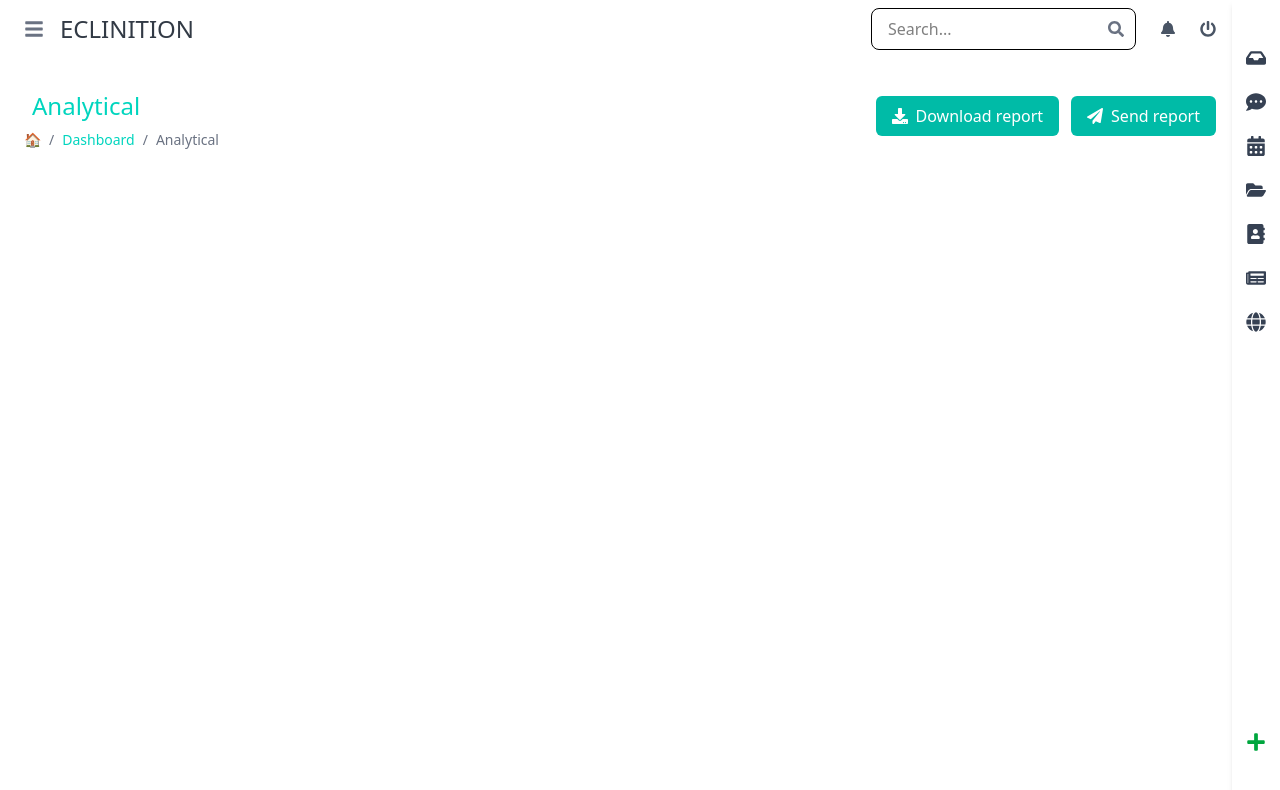
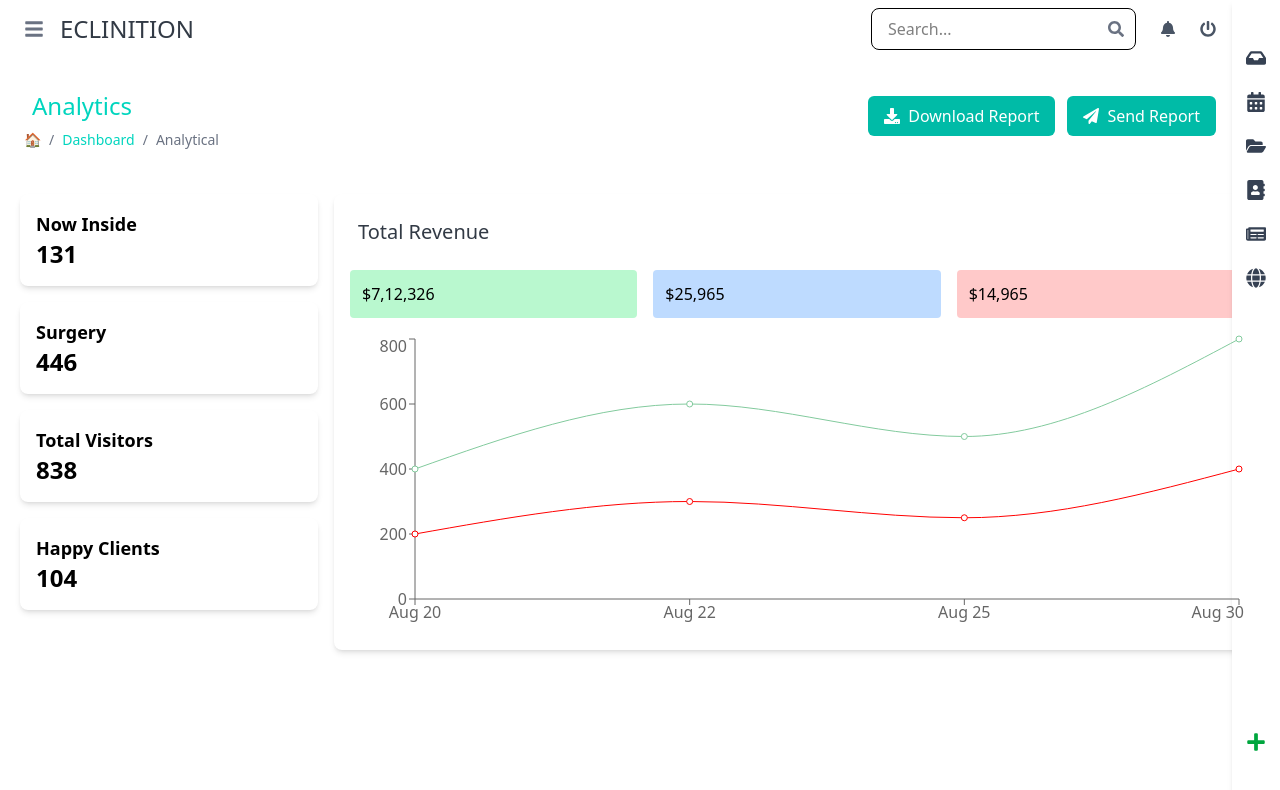
Before and after one commit to SharmaNehaJava/wrraptheme, a React (Vite) app: page /dashboard/analytics in a window 1280 px wide. Shown: the top 790 px of the page. Built offline with nearby package versions, Linux system fonts and the light colour scheme.

Commit message:
routing created and dashboard/analytics page started

```diff
--- a/package.json
+++ b/package.json
@@ -15,6 +15,7 @@
     "react-dom": "^19.0.0",
     "react-icons": "^5.5.0",
     "react-router-dom": "^7.2.0",
+    "recharts": "^2.15.1",
     "tailwindcss": "^4.0.10"
   },
   "devDependencies": {
--- a/src/App.jsx
+++ b/src/App.jsx
@@ -1,34 +1,94 @@
-import { BrowserRouter as Router, Routes, Route } from "react-router-dom";
+import { BrowserRouter as Router, Routes, Route, Navigate, useLocation } from "react-router-dom";
 import Navbar from "./components/Navbar";
 import RightSidebar from "./components/RightSidebar";
+// import Sidebar from "./components/Sidebar"; // Sidebar for navigation
 import Heading from "./components/Heading";
+
+import Analytics from "./pages/Analytics";
+// import Covid from "./pages/Covid";
+import Messages from "./pages/Messages";
+import Calendar from "./pages/Calendar";
+import Files from "./pages/Files";
+import Contacts from "./pages/Contacts";
+import Blog from "./pages/Blog";
+import WebApp from "./pages/WebApp";
+
 import { FaDownload, FaPaperPlane } from "react-icons/fa";
 
+// Route Configurations for Breadcrumbs & Buttons
+const routesConfig = {
+  // "/": { title: "Dashboard", breadcrumbs: ["Dashboard", "Analytics"], buttons: [] },
+  "/dashboard/analytics": {
+    title: "Analytics",
+    breadcrumbs: [
+      { text: "Dashboard" },
+      { text: "Analytical" },
+    ],
+    buttons: [
+      { text: "Download Report", icon: <FaDownload />, onClick: () => alert("Downloading...") },
+      { text: "Send Report", icon: <FaPaperPlane />, onClick: () => alert("Sending...") }
+    ]
+  },
+  // "/dashboard/covid": { title: "Covid-19", breadcrumbs: [{text:"Dashboard"}, {text:"Covid-19"}], buttons: [] },
+  "/app/messages": { title: "Messages", breadcrumbs: [{text:"App"},{text: "Messages"}], buttons: [] },
+  "/app/calendar": { title: "Calendar", breadcrumbs: [{text:"App"}, {text:"Calendar"}], buttons: [] },
+  "/app/files": { title: "Files", breadcrumbs: [{text:"App"}, {text:"Files"}], buttons: [] },
+  "/app/contacts": { title: "Contacts", breadcrumbs: [{text:"App"}, {text:"Contacts"}], buttons: [] },
+  "/app/blog": { title: "Blog", breadcrumbs: [{text:"App"}, {text:"Blog"}], buttons: [] },
+  "/app/web-app": { title: "Web App", breadcrumbs: [{text:"App"}, {text:"Web App"}], buttons: [] },
+};
+
+// Layout Component to Render Sidebar & Content
+const MainLayout = () => {
+  const location = useLocation();
+  const currentRoute = routesConfig[location.pathname] || {
+    title: "Page Not Found",
+    breadcrumbs: ["404"],
+    buttons: [],
+  };
+
+  return (
+    <>
+      <Navbar />
+      <RightSidebar/>
+        {/* <Sidebar /> */}
+
+          <Heading
+            title={currentRoute.title}
+            breadcrumbs={currentRoute.breadcrumbs}
+            buttons={currentRoute.buttons}
+          />
+          <Routes>
+            {/* Redirect root to Analytics */}
+            <Route path="/" element={<Navigate to="/dashboard/analytics" replace />} />
+
+            {/* Dashboard Pages */}
+            <Route path="/dashboard/analytics" element={<Analytics />} />
+            {/* <Route path="/dashboard/covid" element={<Covid />} /> */}
+
+            {/* App Pages */}
+            <Route path="/app/messages" element={<Messages />} />
+            <Route path="/app/calendar" element={<Calendar />} />
+            <Route path="/app/files" element={<Files />} />
+            <Route path="/app/contacts" element={<Contacts />} />
+            <Route path="/app/blog" element={<Blog />} />
+            <Route path="/app/web-app" element={<WebApp />} />
+
+            {/* Fallback for unknown routes */}
+            <Route path="*" element={<h1 className="text-center text-red-500 mt-5">404 - Page Not Found</h1>} />
+          </Routes>
+
+    </>
+  );
+};
+
+// Main App Component
 function App() {
   return (
-    <>
-      <Router>
-        <Navbar />
-        <RightSidebar/>
-        <Heading
-        title="Analytical"
-        breadcrumbs={[
-          { text: "Dashboard" },
-          { text: "Analytical" },
-        ]}
-        buttons={[
-          { text: "Download report", icon: <FaDownload />, onClick: () => alert("Downloading...") },
-          { text: "Send report", icon: <FaPaperPlane />,  onClick: () => alert("Sending...") },
-        ]}
-      />
-        <Routes>
-          {/* <Route path="/" element={<Home />} />
-          <Route path="/about" element={<About />} />
-          <Route path="/contact" element={<Contact />} /> */}
-        </Routes>
-      </Router>
-    </>
-  )
+    <Router>
+      <MainLayout />
+    </Router>
+  );
 }
 
-export default App
+export default App;
--- /dev/null
+++ b/src/components/LeftSidebar.jsx
@@ -0,0 +1,80 @@
+import { FaTimes } from "react-icons/fa";
+
+const Sidebar = ({ isOpen, onClose }) => {
+  return (
+    <>
+      {/* Sidebar Overlay */}
+      {isOpen && (
+        <div
+          className="fixed inset-0 bg-black bg-opacity-50 z-40"
+          onClick={onClose}
+        ></div>
+      )}
+
+      {/* Sidebar */}
+      <aside
+        className={`fixed top-0 right-0 w-80 h-full bg-white shadow-lg z-50 transform ${
+          isOpen ? "translate-x-0" : "translate-x-full"
+        } transition-transform duration-300`}
+      >
+        {/* Sidebar Header */}
+        <div className="flex items-center justify-between p-4 border-b">
+          <h2 className="text-xl font-medium">Menu</h2>
+          <button onClick={onClose}>
+            <FaTimes className="text-gray-600 text-lg" />
+          </button>
+        </div>
+
+        {/* Sidebar Content */}
+        <div className="p-4">
+          {/* Profile Section */}
+          <div className="flex items-center gap-4 mb-4">
+            <img
+              src="https://via.placeholder.com/50"
+              alt="Profile"
+              className="w-12 h-12 rounded-full"
+            />
+            <div>
+              <p className="text-lg font-medium">Dr. Chandler Bing</p>
+              <button className="text-sm text-blue-500 underline">My Profile</button>
+            </div>
+          </div>
+
+          {/* Stats Section */}
+          <div className="grid grid-cols-3 text-center mb-4">
+            <div>
+              <p className="text-lg font-bold">14</p>
+              <p className="text-sm text-gray-500">Exp</p>
+            </div>
+            <div>
+              <p className="text-lg font-bold">13</p>
+              <p className="text-sm text-gray-500">Awards</p>
+            </div>
+            <div>
+              <p className="text-lg font-bold">213</p>
+              <p className="text-sm text-gray-500">Clients</p>
+            </div>
+          </div>
+
+          {/* Navigation Links */}
+          <ul className="space-y-4">
+            <li className="cursor-pointer p-2 rounded hover:bg-gray-100">
+              Dashboard
+            </li>
+            <li className="cursor-pointer p-2 rounded hover:bg-gray-100">
+              Doctors
+            </li>
+            <li className="cursor-pointer p-2 rounded hover:bg-gray-100">
+              Patients
+            </li>
+            <li className="cursor-pointer p-2 rounded hover:bg-gray-100">
+              Settings
+            </li>
+          </ul>
+        </div>
+      </aside>
+    </>
+  );
+};
+
+export default Sidebar;
--- a/src/components/RightSidebar.jsx
+++ b/src/components/RightSidebar.jsx
@@ -1,44 +1,35 @@
 import { FaInbox, FaCommentDots, FaCalendarAlt, FaFolderOpen, FaAddressBook, FaNewspaper, FaGlobe, FaPlus } from "react-icons/fa";
+import { useNavigate } from "react-router-dom";
 
 const RightSidebar = () => {
+  const navigate = useNavigate();
+
   return (
     <div className="fixed right-0 top-0 h-full w-12 bg-white shadow-md flex flex-col items-center py-12 gap-6">
-      {/* Inbox */}
-      <button className="text-xl text-gray-700 hover:text-blue-500">
+      <button className="text-xl text-gray-700 hover:text-blue-500" onClick={() => navigate("/app/messages")}>
         <FaInbox />
       </button>
 
-      {/* Chat */}
-      <button className="text-xl text-gray-700 hover:text-blue-500">
-        <FaCommentDots />
-      </button>
-
-      {/* Calendar */}
-      <button className="text-xl text-gray-700 hover:text-blue-500">
+      <button className="text-xl text-gray-700 hover:text-blue-500" onClick={() => navigate("/app/calendar")}>
         <FaCalendarAlt />
       </button>
 
-      {/* File Manager */}
-      <button className="text-xl text-gray-700 hover:text-blue-500">
+      <button className="text-xl text-gray-700 hover:text-blue-500" onClick={() => navigate("/app/files")}>
         <FaFolderOpen />
       </button>
 
-      {/* Contact List */}
-      <button className="text-xl text-gray-700 hover:text-blue-500">
+      <button className="text-xl text-gray-700 hover:text-blue-500" onClick={() => navigate("/app/contacts")}>
         <FaAddressBook />
       </button>
 
-      {/* Blog */}
-      <button className="text-xl text-gray-700 hover:text-blue-500">
+      <button className="text-xl text-gray-700 hover:text-blue-500" onClick={() => navigate("/app/blog")}>
         <FaNewspaper />
       </button>
 
-      {/* Globe / Website */}
-      <button className="text-xl text-gray-700 hover:text-blue-500">
+      <button className="text-xl text-gray-700 hover:text-blue-500" onClick={() => navigate("/app/web-app")}>
         <FaGlobe />
       </button>
 
-      {/* Plus (+) Button */}
       <button className="text-xl text-green-600 hover:text-green-800 mt-auto">
         <FaPlus />
       </button>
--- /dev/null
+++ b/src/pages/Analytics.jsx
@@ -0,0 +1,60 @@
+import { useState, useEffect } from "react";
+import { BarChart, Bar, LineChart, Line, XAxis, YAxis, Tooltip, CartesianGrid, ResponsiveContainer } from "recharts";
+
+const Analytics = () => {
+    const [stats, setStats] = useState([
+        { title: "Now Inside", value: 351 },
+        { title: "Surgery", value: 24 },
+        { title: "Total Visitors", value: "32k" },
+        { title: "Happy Clients", value: 780 }
+    ]);
+
+    useEffect(() => {
+        const interval = setInterval(() => {
+            setStats(stats.map(stat => ({ ...stat, value: Math.floor(Math.random() * 1000) })));
+        }, 5000);
+        return () => clearInterval(interval);
+    }, [stats]);
+
+    const revenueData = [
+        { date: "Aug 20", revenue: 400, expense: 200 },
+        { date: "Aug 22", revenue: 600, expense: 300 },
+        { date: "Aug 25", revenue: 500, expense: 250 },
+        { date: "Aug 30", revenue: 800, expense: 400 }
+    ];
+
+    return (
+        <div className="p-5 grid grid-cols-4 gap-4">
+            {/* Stats Boxes */}
+            <div className="col-span-1 space-y-4">
+                {stats.map((stat, index) => (
+                    <div key={index} className="bg-white shadow-md p-4 rounded-lg">
+                        <h3 className="text-lg font-semibold">{stat.title}</h3>
+                        <p className="text-2xl font-bold">{stat.value}</p>
+                    </div>
+                ))}
+            </div>
+
+            {/* Revenue & Graph */}
+            <div className="col-span-3 bg-white shadow-md p-4 rounded-lg">
+                <h2 className="p-2 text-xl font-normal" style={{color: '#323A45'}}>Total Revenue</h2>
+                <div className="grid grid-cols-3 gap-4 py-4">
+                    <div className="bg-green-200 p-3 rounded">$7,12,326</div>
+                    <div className="bg-blue-200 p-3 rounded">$25,965</div>
+                    <div className="bg-red-200 p-3 rounded">$14,965</div>
+                </div>
+                <ResponsiveContainer width="100%" height={300}>
+                    <LineChart data={revenueData}>
+                        <XAxis dataKey="date" />
+                        <YAxis />
+                        <Tooltip />
+                        <Line type="monotone" dataKey="revenue" stroke="#82ca9d" />
+                        <Line type="monotone" dataKey="expense" stroke="#ff0000" />
+                    </LineChart>
+                </ResponsiveContainer>
+            </div>
+        </div>
+    );
+};
+
+export default Analytics;
--- /dev/null
+++ b/src/pages/Blog.jsx
@@ -0,0 +1,11 @@
+import React from 'react'
+
+const Blog = () => {
+  return (
+    <div>
+      <h1>Hello from the Blog </h1>
+    </div>
+  )
+}
+
+export default Blog
--- /dev/null
+++ b/src/pages/Calendar.jsx
@@ -0,0 +1,12 @@
+import React from 'react'
+
+const Calendar = () => {
+  return (
+    <div>
+      <h1>Hello from Calendar
+      </h1>
+    </div>
+  )
+}
+
+export default Calendar
--- /dev/null
+++ b/src/pages/Contacts.jsx
@@ -0,0 +1,12 @@
+import React from 'react'
+
+const Contacts = () => {
+  return (
+    <div>
+      <h1>Hello from the Contacts
+      </h1>
+    </div>
+  )
+}
+
+export default Contacts
--- /dev/null
+++ b/src/pages/Files.jsx
@@ -0,0 +1,11 @@
+import React from 'react'
+
+const Files = () => {
+  return (
+    <div>
+      <h1>Hello from Files</h1>
+    </div>
+  )
+}
+
+export default Files
--- /dev/null
+++ b/src/pages/Messages.jsx
@@ -0,0 +1,11 @@
+import React from 'react'
+
+const Messages = () => {
+  return (
+    <div>
+      <h1>Hello from Messages</h1>
+    </div>
+  )
+}
+
+export default Messages
--- /dev/null
+++ b/src/pages/WebApp.jsx
@@ -0,0 +1,11 @@
+import React from 'react'
+
+const WebApp = () => {
+  return (
+    <div>
+      <h1>Hello from the WebAPp</h1>
+    </div>
+  )
+}
+
+export default WebApp
```
Also changed, not shown: src/components/Navbar.jsx (+5 -4 lines), 1 other file (tests, documents, lock files or other folders).
